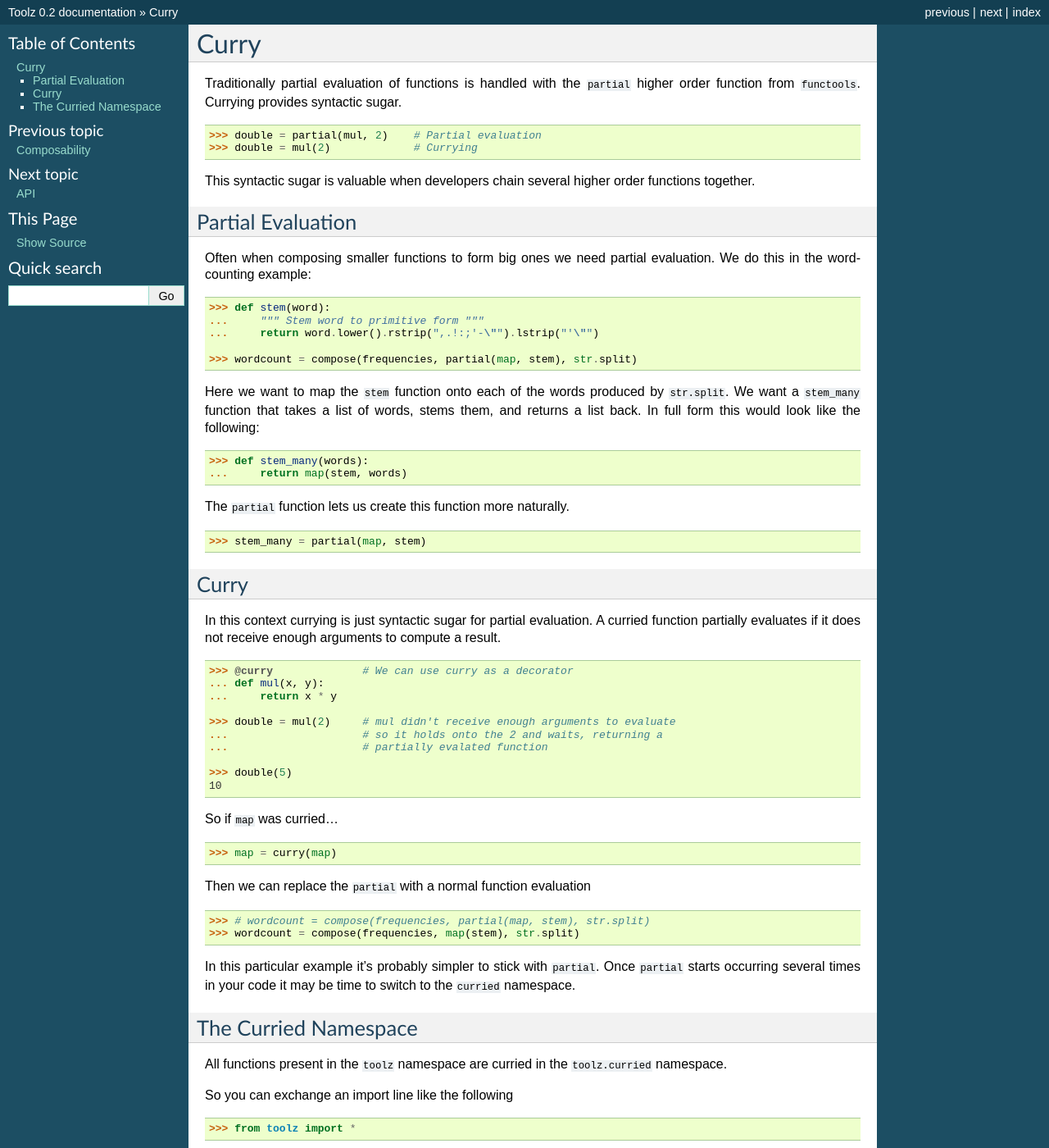
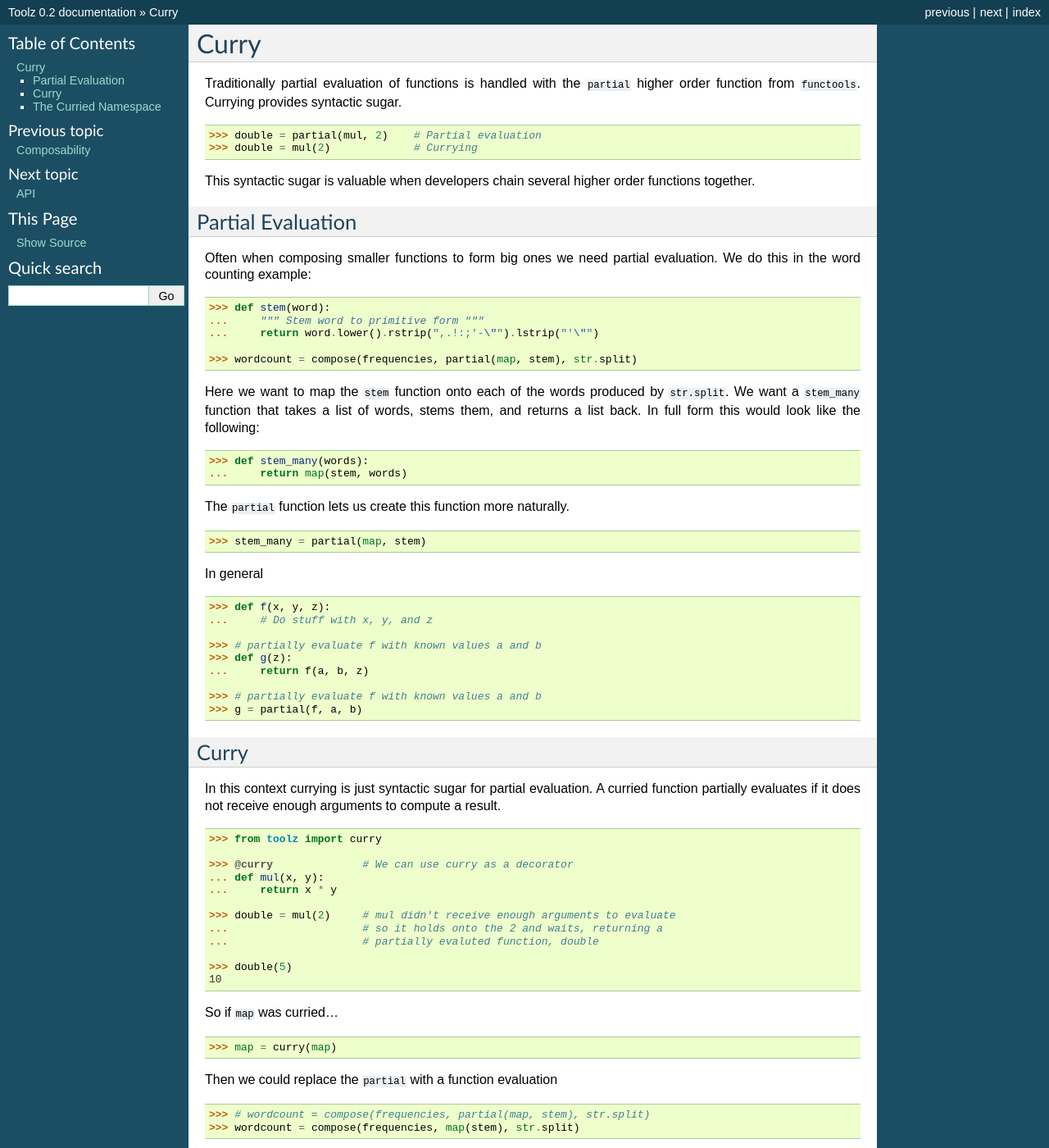
Before and after one commit to pytoolz/toolz, a Sphinx documentation site: the page built from doc/source/curry.rst, in a window 1280 px wide and 1400 px high. Shown: the whole window at 82% size. Built offline with Sphinx 7.4.7, drawn with Linux system fonts in a browser that asks for light colours.

Commit message:
update curry

```diff
--- a/doc/source/curry.rst
+++ b/doc/source/curry.rst
@@ -17,7 +17,7 @@ Partial Evaluation
 ------------------
 
 Often when composing smaller functions to form big ones we need partial
-evaluation.  We do this in the wordcounting example:
+evaluation.  We do this in the word counting example:
 
 .. code::
 
@@ -43,6 +43,20 @@ The ``partial`` function lets us create this function more naturally.
 
     >>> stem_many = partial(map, stem)
 
+In general
+
+.. code::
+
+    >>> def f(x, y, z):
+    ...     # Do stuff with x, y, and z
+
+    >>> # partially evaluate f with known values a and b
+    >>> def g(z):
+    ...     return f(a, b, z)
+
+    >>> # partially evaluate f with known values a and b
+    >>> g = partial(f, a, b)
+
 Curry
 -----
 
@@ -52,13 +66,15 @@ compute a result.
 
 .. code::
 
+    >>> from toolz import curry
+
     >>> @curry              # We can use curry as a decorator
     ... def mul(x, y):
     ...     return x * y
 
     >>> double = mul(2)     # mul didn't receive enough arguments to evaluate
     ...                     # so it holds onto the 2 and waits, returning a
-    ...                     # partially evalated function
+    ...                     # partially evaluted function, double
 
     >>> double(5)
     10
@@ -69,7 +85,7 @@ So if ``map`` was curried...
 
     >>> map = curry(map)
 
-Then we can replace the ``partial`` with a normal function evaluation
+Then we could replace the ``partial`` with a function evaluation
 
 .. code::
 
```
